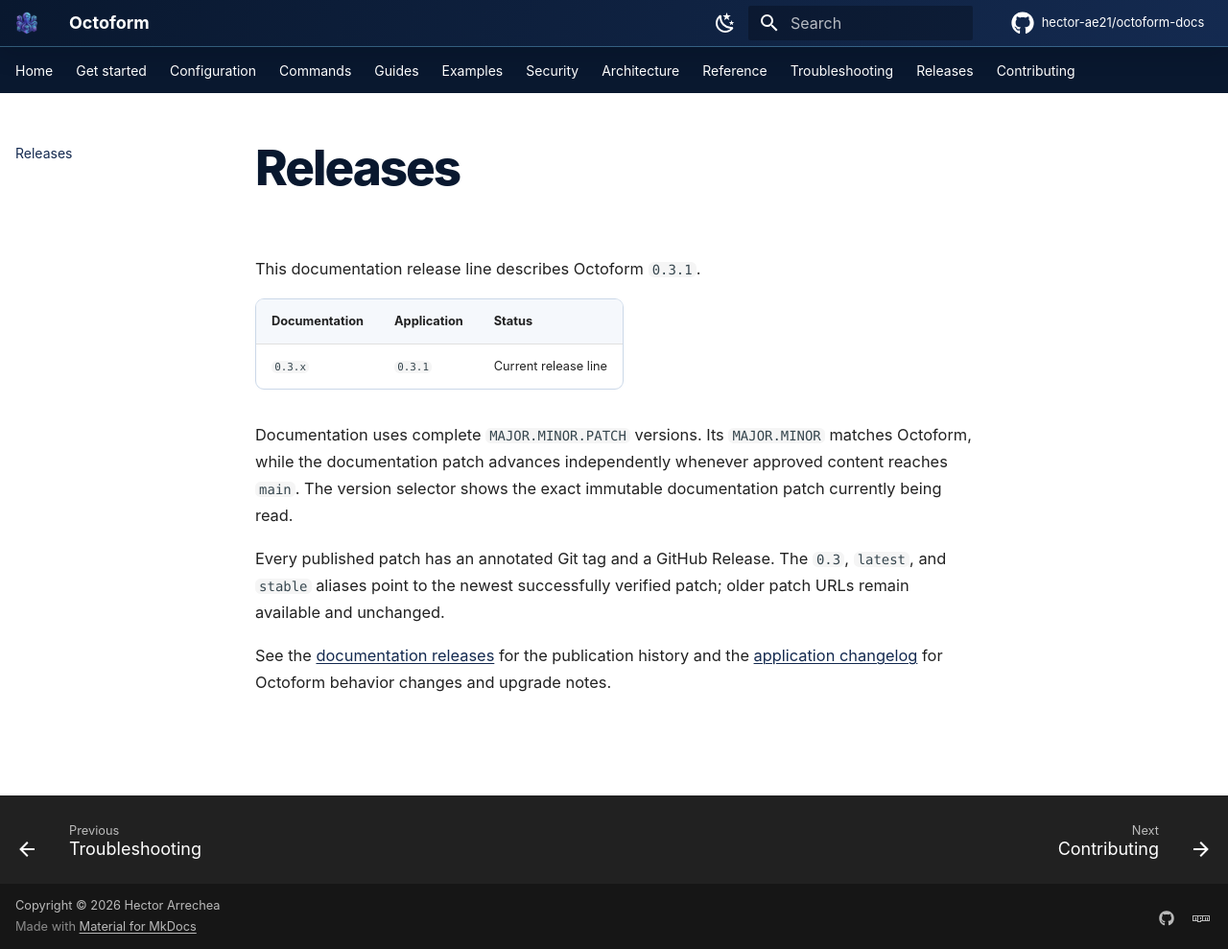
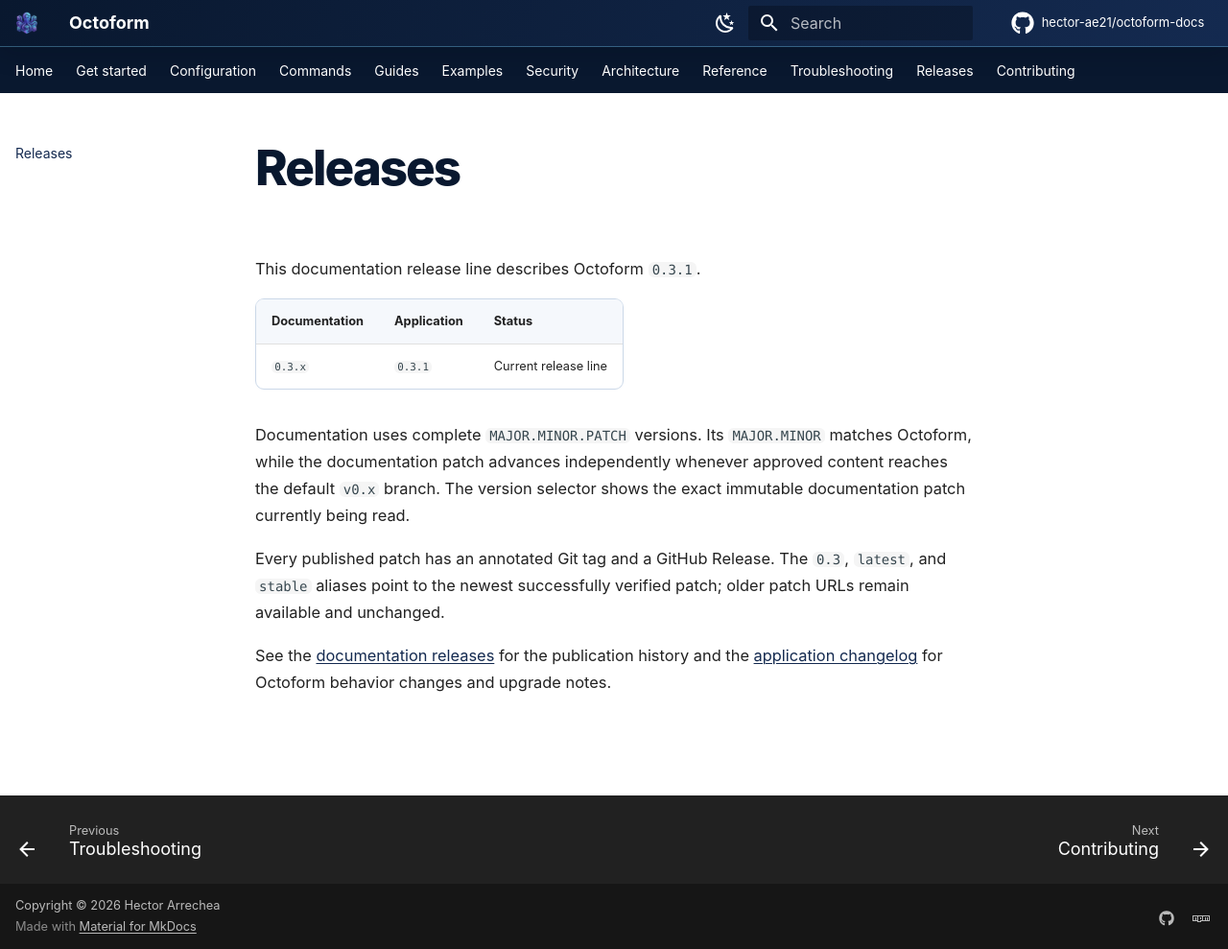
Before and after one commit to hector-ae21/octoform-docs, an MkDocs documentation site: the page built from docs/releases/index.md, in a window 1280 px wide and 989 px high. Shown: the whole window at 96% size. Built offline with MkDocs 1.6.1 and Material for MkDocs 9.7.7, drawn with Linux system fonts in a browser that asks for light colours; plug-ins that fetch from the network failed and are left out; comment, search, counter and statistics services are not loaded; the version menu is left out.

Commit message:
fix(release): publish from default version branch
- retain v0.x as the protected default branch
- publish every revision merged into v0.x
- restrict manual recovery to v0.x or existing release tags
- restore contribution, badge, and editing links
- align release documentation and UML with the version-branch workflow

```diff
--- a/docs/releases/index.md
+++ b/docs/releases/index.md
@@ -15,7 +15,7 @@ This documentation release line describes Octoform `0.3.1`.
 
 Documentation uses complete `MAJOR.MINOR.PATCH` versions. Its `MAJOR.MINOR`
 matches Octoform, while the documentation patch advances independently whenever
-approved content reaches `main`. The version selector shows the exact immutable
+approved content reaches the default `v0.x` branch. The version selector shows the exact immutable
 documentation patch currently being read.
 
 Every published patch has an annotated Git tag and a GitHub Release. The `0.3`,
--- a/mkdocs.yml
+++ b/mkdocs.yml
@@ -4,7 +4,7 @@ site_author: Hector Arrechea
 site_url: https://hector-ae21.github.io/octoform-docs/
 repo_name: hector-ae21/octoform-docs
 repo_url: https://github.com/hector-ae21/octoform-docs
-edit_uri: edit/main/docs/
+edit_uri: edit/v0.x/docs/
 copyright: Copyright &copy; 2026 Hector Arrechea
 strict: true
 
```
Also changed, not shown: CONTRIBUTING.md (+2 -2 lines), README.md (+2 -2 lines), docs/architecture/index.md (+1 -1 lines), docs/assets/diagrams/release-pipelines.svg, 3 other files.
